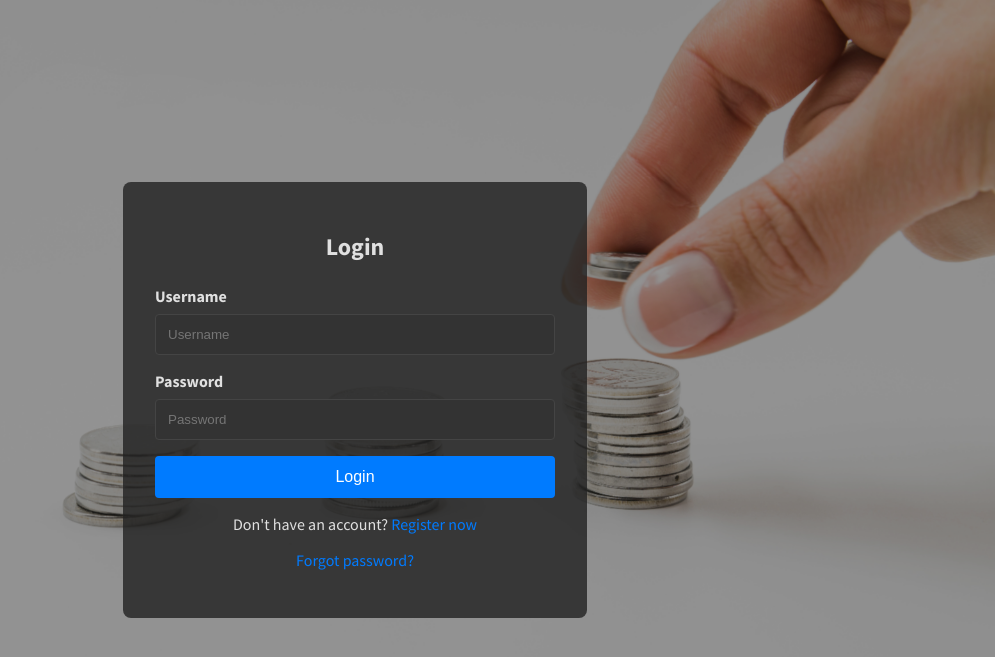
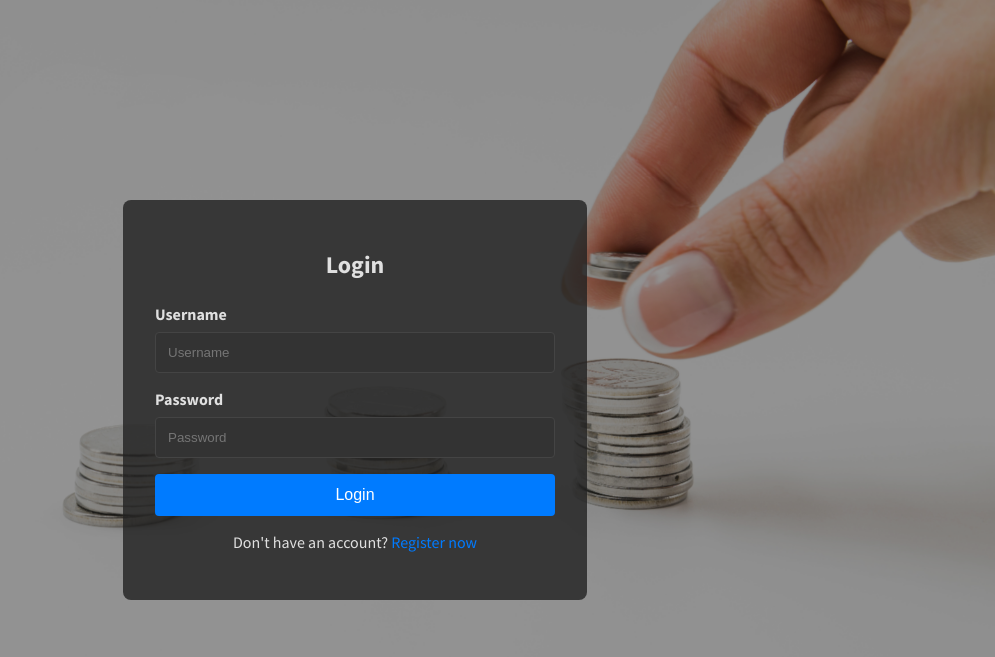
Before and after one commit to DEEPAK30122002/Coincare, a Django app: page /authentication/login/ in a window 1280 px wide. Shown: the top 657 px of the page, without its empty margins (285-1280 px from the left). Run offline with Django 5.2, Linux system fonts and the light colour scheme.

Commit message:
final commit

```diff
--- a/coincare_website/coincare_website/settings.py
+++ b/coincare_website/coincare_website/settings.py
@@ -12,7 +12,6 @@ https://docs.djangoproject.com/en/5.1/ref/settings/
 
 import os
 from pathlib import Path
-import django_heroku
 from dotenv import load_dotenv
 
 load_dotenv()
@@ -139,5 +138,4 @@ MEDIA_URL = "/media/"
 
 DEFAULT_AUTO_FIELD = "django.db.models.BigAutoField"
 
-django_heroku.settings(locals())
 APPEND_SLASH = False
--- a/coincare_website/templates/authentication/login.html
+++ b/coincare_website/templates/authentication/login.html
@@ -146,7 +146,7 @@
             Don't have an account?
             <a href="{% url 'register' %}">Register now</a>
           </p>
-          <p><a href="">Forgot password?</a></p>
+          <!-- <p><a href="">Forgot password?</a></p> -->
         </div>
         {% if form.errors %}
         <div class="errors">
--- a/requirements.txt
+++ b/requirements.txt
@@ -1,4 +1,4 @@
 Django
-psycopg2-binary
+psycopg2-binary==2.9.9
 python-dotenv
 pillow
```
Also changed, not shown: 1 other file.
